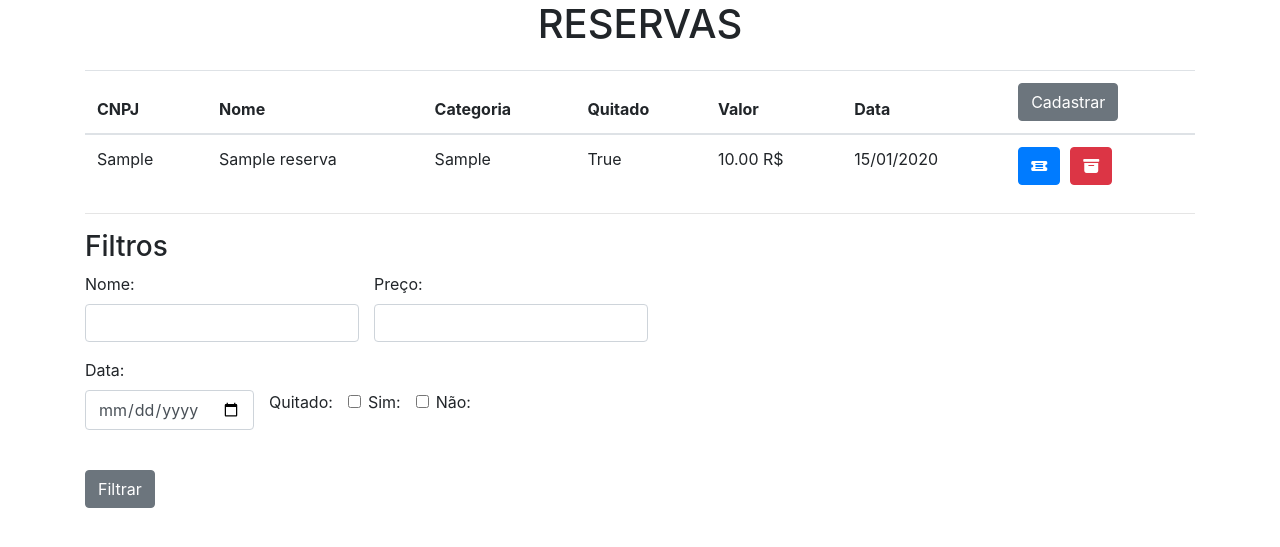
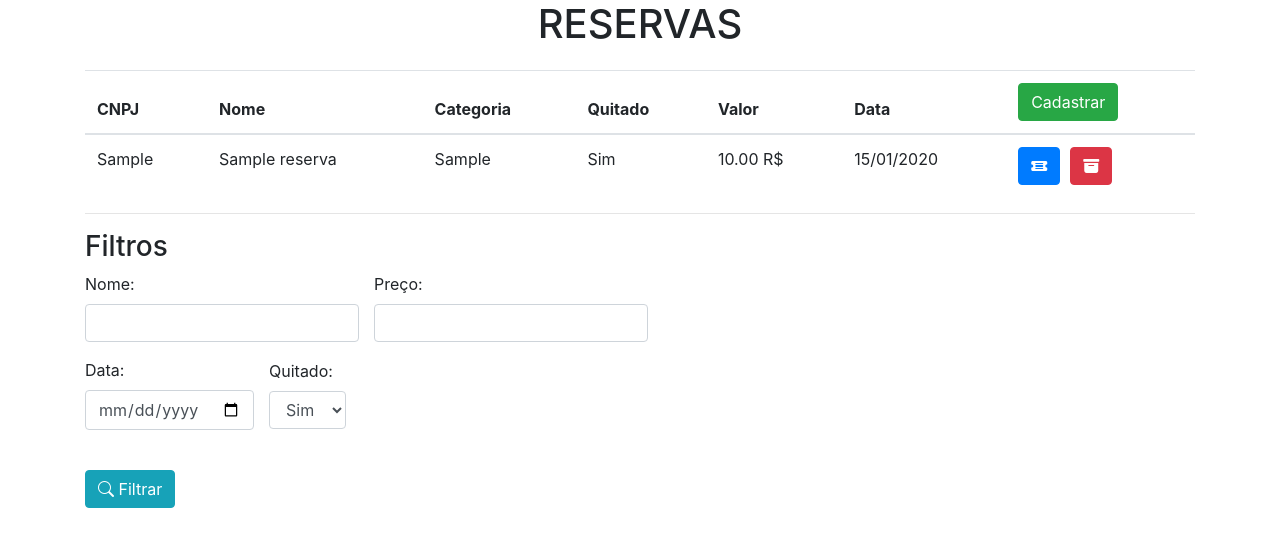
Before and after one commit to Pdr9/atividade-reservas, a Django app: page / in a window 1280 px wide. Shown: the top 547 px of the page. Run offline with Django 4.2, Linux system fonts and the light colour scheme; tables that the repository leaves empty hold one stand-in row (values such as "Sample post"); some libraries are stand-ins or nearby versions.

Commit message:
new label select

```diff
--- a/core/templates/core/home.html
+++ b/core/templates/core/home.html
@@ -5,7 +5,6 @@
       <meta name="viewport" content="width=device-width, initial-scale=1.0">
       <title>Document</title>
       <link href="https://cdn.jsdelivr.net/npm/bootstrap-icons@1.7.2/font/bootstrap-icons.css" rel="stylesheet">
-
       <link rel="stylesheet" href="https://cdn.jsdelivr.net/npm/bootstrap@4.0.0/dist/css/bootstrap.min.css"
          integrity="sha384-Gn5384xqQ1aoWXA+058RXPxPg6fy4IWvTNh0E263XmFcJlSAwiGgFAW/dAiS6JXm" crossorigin="anonymous">
       <script src="https://cdn.jsdelivr.net/npm/bootstrap@5.2.3/dist/js/bootstrap.bundle.min.js"
@@ -28,7 +27,7 @@
                   <th scope="col">Quitado</th>
                   <th scope="col">Valor</th>
                   <th scope="col">Data</th>
-          <th scope="col"><a href="{% url 'reserva_criar'%}"><button class="btn btn-secondary"> Cadastrar</button></a></th>
+                  <th scope="col"><a href="{% url 'reserva_criar'%}"><button class="btn btn-success"> Cadastrar</button></a></th>
                </tr>
             </thead>
             <tbody>
@@ -37,7 +36,7 @@
                   <td>{{ reserva.cnpj }}</td>
                   <td>{{ reserva.name }}</td>
                   <td>{{ reserva.category }}</td>
-          <td>{{ reserva.quitado }}</td>
+                  <td>{% if reserva.quitado %} Sim {% else %} Não {% endif %}</td>
                   <td>{{ reserva.stand.price|floatformat:2}} R$</td>
                   <td>{{ reserva.date|date:"d/m/Y" }}</td>
                   <td>
@@ -56,7 +55,6 @@
          <div>
             <h3>Filtros</h3>
          </div>
-
          <form method="GET" action="{% url 'home' %}" style="display: flex; flex-direction: column; align-items: start; justify-content: space-evenly; flex-wrap: wrap;">
             <div style="display: flex; align-items: center; justify-content: space-between; gap: 15px;">
                <div class="form-group">
@@ -79,22 +77,17 @@
                   <label for="data_reserva">Data:</label>
                   <input type="date" name="date" id="date" class="form-control"/>
                </div>
-        Quitado:
-        <div style="display: flex; align-items: center; justify-content: space-between; gap: 15px;">
-
-          <div class="form-check">
-              <input class="form-check-input" type="checkbox" name="quitado" id="true" value={{True}} class="form-control"/>
-              <label for="quitado" class="form-check-label">Sim:</label>
-          </div>
-          <div class="form-check">
-            <input class="form-check-input"  type="checkbox" name="quitado" id="false" value={{False}} class="form-control"/>
-            <label for="false" class="form-check-label">Não:</label>
-          </div>
+               <div class="form-group">
+                <label for="quitado">Quitado:</label>
+                <select class="form-control" id="quitado" name="quitado">
+                    <option value="true">Sim</option>
+                    <option value="false">Não</option>
+                </select>
             </div>
             </div>
             <br>
             <div class="form-group">
-        <button type="submit" class="btn btn-secondary">Filtrar</button>
+               <button type="submit" class="btn btn-info"><i class="bi bi-search"></i> Filtrar</button>
             </div>
          </form>
       </div>
@@ -108,5 +101,4 @@
          integrity="sha384-JZR6Spejh4U02d8jOt6vLEHfe/JQGiRRSQQxSfFWpi1MquVdAyjUar5+76PVCmYl"
          crossorigin="anonymous"></script>
    </body>
-
 </html>
--- a/core/views.py
+++ b/core/views.py
@@ -44,3 +44,14 @@ def delete_reserva(request, id):
 def detail_reserva(request, id):
     reserva = get_object_or_404(Reserva, pk=id)
     return render(request, 'core/detail.html', {'reserva': reserva})
+
+def edit_reserva(request, id):
+    reserva = get_object_or_404(Reserva, pk=id)
+    if request.method == 'POST':
+        form = ReservaForm(request.POST, request.FILES, instance=reserva)
+        if form.is_valid():
+            form.save()
+            return redirect('home')
+    else:
+        form = ReservaForm(instance=reserva)
+    return render(request, 'core/form.html', {'form': form})
--- a/main/urls.py
+++ b/main/urls.py
@@ -1,5 +1,6 @@
 from django.contrib import admin
 from django.urls import path
+from core import views
 from core.views import list_reserva, create, detail_reserva, delete_reserva
 
 urlpatterns = [
@@ -8,4 +9,5 @@ urlpatterns = [
     path('create/', create, name='reserva_criar'),
     path('detail/<int:id>/', detail_reserva, name='detalhes_reserva'),
     path('delete/<int:id>/', delete_reserva, name='excluir_reserva'),
+    path('edit/<int:id>/', views.edit_reserva, name='edit_reserva'),
 ]
```
Also changed, not shown: core/templates/core/detail.html (+12 -17 lines). Lines whose indentation alone changed are shown as unchanged.
